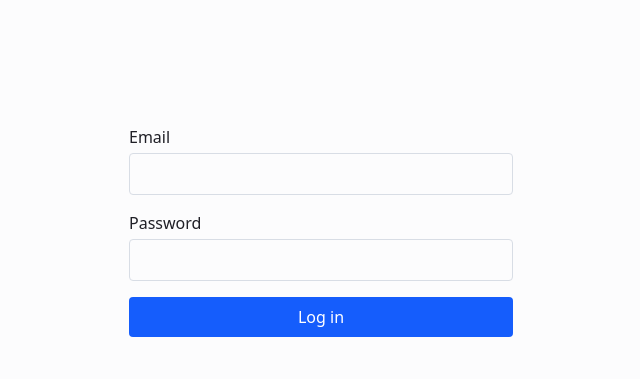
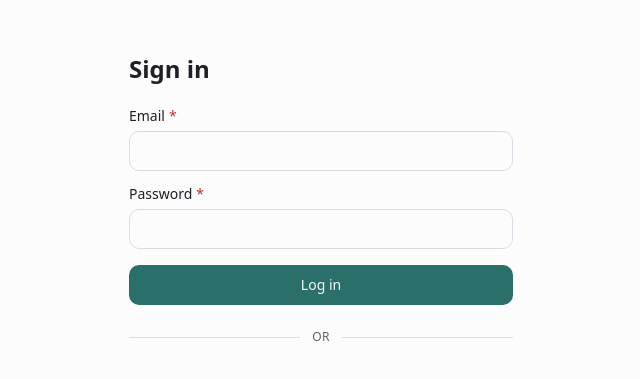
Before and after one commit to TEAM-RP9/art-bridge-client, a Next.js app: page /login in a window 1280 px wide. Shown: the part 169-548 px from the top of the page, without its empty margins (319-959 px from the left). Built offline with nearby package versions, Linux system fonts and the light colour scheme; no server answers.

Commit message:
ARTBR-150 feat(login): Integrate Google sign-in and respect next param

```diff
--- a/src/app/login/page.tsx
+++ b/src/app/login/page.tsx
@@ -1,39 +1,55 @@
 "use client";
 
-import { useEffect, useRef, useState } from "react";
-import { useRouter } from "next/navigation";
-import { ApiError, login } from "@/api";
+import { Suspense, useEffect, useMemo, useRef, useState } from "react";
+import { useRouter, useSearchParams } from "next/navigation";
+import { GoogleOAuthProvider, GoogleLogin } from "@react-oauth/google";
+import type { CredentialResponse } from "@react-oauth/google";
+import { ApiError, ensureCsrfToken, googleLogin, login } from "@/api";
+import type { AuthResponse } from "@/api";
+import { useAuth } from "@/auth";
+import { sanitizeNext } from "@/lib/next-param";
 import LoginForm from "@/components/auth/LoginForm";
 
-export default function LoginPage() {
+const GOOGLE_CLIENT_ID = process.env.NEXT_PUBLIC_GOOGLE_CLIENT_ID;
+
+function LoginContent() {
   const router = useRouter();
-  const [isLoading, setIsLoading] = useState(false);
+  const searchParams = useSearchParams();
+  const auth = useAuth();
+
+  const next = useMemo(() => sanitizeNext(searchParams.get("next")), [searchParams]);
+
+  const [pending, setPending] = useState<"idle" | "password" | "google">("idle");
   const [error, setError] = useState<string | undefined>(undefined);
   const [fieldErrors, setFieldErrors] = useState<{ email?: string; password?: string } | undefined>(undefined);
   const abortRef = useRef<AbortController | null>(null);
 
   useEffect(() => {
+    ensureCsrfToken().catch(() => {});
     return () => {
       abortRef.current?.abort();
     };
   }, []);
 
-  const handleSubmit = async (data: { email: string; password: string }) => {
+  const completeLogin = (response: AuthResponse) => {
+    auth.signIn(response);
+    router.replace(next);
+  };
+
+  const handleEmailPassword = async (data: { email: string; password: string }) => {
     setError(undefined);
     setFieldErrors(undefined);
-    setIsLoading(true);
+    setPending("password");
 
     abortRef.current?.abort();
     const controller = new AbortController();
     abortRef.current = controller;
 
     try {
-      await login(data.email.trim(), data.password, { signal: controller.signal });
-      router.push("/dashboard");
+      const response = await login(data.email.trim(), data.password, { signal: controller.signal });
+      completeLogin(response);
     } catch (err) {
-      if (err instanceof DOMException && err.name === "AbortError") {
-        return;
-      }
+      if (err instanceof DOMException && err.name === "AbortError") return;
       if (err instanceof ApiError) {
         if (err.status === 400) {
           const mapped: { email?: string; password?: string } = {};
@@ -63,22 +79,102 @@ export default function LoginPage() {
         setError("Login failed");
       }
     } finally {
-      if (!controller.signal.aborted) {
-        setIsLoading(false);
-      }
+      if (!controller.signal.aborted) setPending("idle");
     }
   };
 
+  const handleGoogleSuccess = async (credentialResponse: CredentialResponse) => {
+    if (!credentialResponse.credential) {
+      setError("Google sign-in was cancelled or failed. Please try again.");
+      return;
+    }
+    setError(undefined);
+    setFieldErrors(undefined);
+    setPending("google");
+
+    try {
+      const response = await googleLogin(credentialResponse.credential);
+      completeLogin(response);
+    } catch (err) {
+      if (err instanceof ApiError) {
+        if (err.status === 0) {
+          setError("Network error. Please try again.");
+        } else if (err.status === 401) {
+          setError("Sign-in failed. Please try again.");
+        } else {
+          setError(err.detail || err.title || "Sign-in failed.");
+        }
+      } else {
+        setError("Sign-in failed. Please try again.");
+      }
+    } finally {
+      setPending("idle");
+    }
+  };
+
+  const handleGoogleError = () => {
+    setError("Google sign-in was cancelled or failed. Please try again.");
+  };
+
+  const isPending = pending !== "idle";
+
+  const formSection = (
+    <div className="w-full max-w-sm">
+      <h1 className="text-2xl font-semibold mb-6">Sign in</h1>
+      <LoginForm
+        isLoading={isPending}
+        error={error}
+        fieldErrors={fieldErrors}
+        onSubmit={handleEmailPassword}
+      />
+      {GOOGLE_CLIENT_ID ? (
+        <>
+          <div className="relative my-6 flex items-center gap-3">
+            <span className="flex-grow border-t border-border" />
+            <span className="text-xs uppercase tracking-wide text-muted-foreground">or</span>
+            <span className="flex-grow border-t border-border" />
+          </div>
+          <GoogleLogin
+            onSuccess={handleGoogleSuccess}
+            onError={handleGoogleError}
+            theme="outline"
+            text="continue_with"
+            shape="rectangular"
+            size="large"
+            width={320}
+            useOneTap={false}
+          />
+        </>
+      ) : null}
+    </div>
+  );
+
   return (
     <main className="min-h-screen flex items-center justify-center p-6">
-      <div className="w-full max-w-sm">
-        <LoginForm
-          isLoading={isLoading}
-          error={error}
-          fieldErrors={fieldErrors}
-          onSubmit={handleSubmit}
-        />
-      </div>
+      {isPending && (
+        <div className="fixed inset-0 z-50 flex items-center justify-center bg-background/60 backdrop-blur-sm">
+          <div
+            className="w-8 h-8 border-4 border-primary border-t-transparent rounded-full animate-spin"
+            aria-label="Loading"
+            role="status"
+          />
+        </div>
+      )}
+      {GOOGLE_CLIENT_ID ? (
+        <GoogleOAuthProvider clientId={GOOGLE_CLIENT_ID}>
+          {formSection}
+        </GoogleOAuthProvider>
+      ) : (
+        formSection
+      )}
     </main>
   );
 }
+
+export default function LoginPage() {
+  return (
+    <Suspense>
+      <LoginContent />
+    </Suspense>
+  );
+}
--- a/src/components/auth/LoginForm.tsx
+++ b/src/components/auth/LoginForm.tsx
@@ -1,4 +1,5 @@
 import React, { useState } from "react";
+import { Button, FormField, Input } from "@/components/ui";
 
 interface LoginFormProps {
   isLoading?: boolean;
@@ -35,55 +36,34 @@ export const LoginForm: React.FC<LoginFormProps> = ({ isLoading = false, error,
   const passwordError = validationErrors?.password ?? fieldErrors?.password;
 
   return (
-    <form onSubmit={handleSubmit} className="space-y-4 max-w-sm mx-auto">
-      <fieldset disabled={isLoading} className="space-y-4" style={{ opacity: isLoading ? 0.7 : 1 }}>
-      <div>
-        <label htmlFor="email" className="block mb-1 font-medium">Email</label>
-        <input
+    <form onSubmit={handleSubmit} className="space-y-4">
+      <fieldset disabled={isLoading} className="space-y-4">
+        <FormField label="Email" htmlFor="email" error={emailError} required>
+          <Input
             id="email"
             type="email"
             value={email}
             onChange={e => setEmail(e.target.value)}
-          disabled={isLoading}
-          className="w-full border rounded px-3 py-2"
             autoComplete="username"
+            state={emailError ? "error" : "default"}
           />
-        {emailError && (
-          <div className="text-red-600 text-xs mt-1" aria-live="polite">{emailError}</div>
-        )}
-      </div>
-      <div>
-        <label htmlFor="password" className="block mb-1 font-medium">Password</label>
-        <input
+        </FormField>
+        <FormField label="Password" htmlFor="password" error={passwordError} required>
+          <Input
             id="password"
             type="password"
             value={password}
             onChange={e => setPassword(e.target.value)}
-          disabled={isLoading}
-          className="w-full border rounded px-3 py-2"
             autoComplete="current-password"
+            state={passwordError ? "error" : "default"}
           />
-        {passwordError && (
-          <div className="text-red-600 text-xs mt-1" aria-live="polite">{passwordError}</div>
+        </FormField>
+        {error && (
+          <div className="text-destructive text-sm" aria-live="polite">{error}</div>
         )}
-      </div>
-      {error && (
-        <div className="text-red-600 text-sm" aria-live="polite">{error}</div>
-      )}
-      <button
-        type="submit"
-        className="w-full bg-blue-600 text-white py-2 rounded disabled:opacity-50 flex items-center justify-center"
-        disabled={isLoading}
-      >
-        {isLoading ? (
-          <output
-            aria-live="polite"
-            className="inline-block w-4 h-4 border-2 border-white border-t-transparent rounded-full animate-spin mr-2"
-            aria-label="Loading"
-          />
-        ) : null}
+        <Button type="submit" className="w-full" isLoading={isLoading}>
           Log in
-      </button>
+        </Button>
       </fieldset>
     </form>
   );
```
Lines whose indentation alone changed are shown as unchanged.
